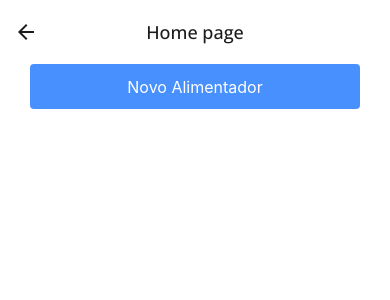
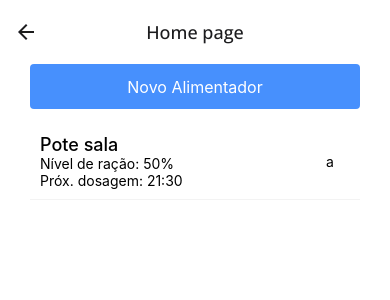
Before and after one commit to ThiagoPffer/projeto-tcc-alimentador, a React Native app: screen /HomePage in a window 390 px wide. Shown: the top 300 px of the page. Built offline with nearby package versions, Linux system fonts and the light colour scheme.

Commit message:
Firestore database; Ajustes na tela de listagem de alimentadores

```diff
--- a/package.json
+++ b/package.json
@@ -16,6 +16,7 @@
     "expo-font": "^11.1.1",
     "expo-status-bar": "~1.4.4",
     "firebase": "^9.18.0",
+    "moment": "^2.29.4",
     "react": "18.2.0",
     "react-dom": "18.2.0",
     "react-native": "0.71.3",
--- a/src/config.js
+++ b/src/config.js
@@ -1,12 +1,13 @@
-import { API_KEY, AUTH_DOMAIN, PROJECT_ID, STORAGE_BUCKET, MESSAGING_SENDER_ID, APP_ID } from '@env';
+import { API_KEY, AUTH_DOMAIN, PROJECT_ID, STORAGE_BUCKET, MESSAGING_SENDER_ID, APP_ID, DATABASE_URL } from '@env';
 
 const firebaseConfig = {
     apiKey: API_KEY,
     authDomain: AUTH_DOMAIN,
+    databaseURL: DATABASE_URL,
     projectId: PROJECT_ID,
     storageBucket: STORAGE_BUCKET,
     messagingSenderId: MESSAGING_SENDER_ID,
-    appId: APP_ID
+    appId: APP_ID,
 }
 
 export default firebaseConfig;
--- a/src/screens/HomePage.jsx
+++ b/src/screens/HomePage.jsx
@@ -1,8 +1,12 @@
-import { Button, Pressable, StyleSheet, Text, View } from "react-native"
+import { Pressable, StyleSheet, Text, View } from "react-native"
 import { getAuth } from 'firebase/auth';
 import firebaseConfig from './../config';
 import { initializeApp } from 'firebase/app';
 import defaultStyles from './../defaultStyles';
+import { child, get, getDatabase, ref } from 'firebase/database';
+import { useState } from 'react';
+import { ScrollView } from "react-native";
+import moment from "moment/moment";
 
 const HomePage = ({ navigation }) => {
 
@@ -10,10 +14,65 @@ const HomePage = ({ navigation }) => {
     const auth = getAuth();
     const currentUser = auth.currentUser;
 
-    function onNovoAlimentador() {
-        console.log(currentUser);
+    const [alimentadores, setAlimentadores] = useState([
+        {
+            id: 1,
+            apelido: 'Pote sala',
+            nivel: 50.0,
+            agendamentos: [
+                {
+                    descricao: 'Jantar',
+                    horario: '21:30',
+                    doses: 3
+                },
+                {
+                    descricao: 'Café da manhã',
+                    horario: '10:00',
+                    doses: 3
+                },
+                {
+                    descricao: 'Almoço',
+                    horario: '12:00',
+                    doses: 3
+                }
+            ],
+            status: 'CONECTADO'
+        },
+    ]);
+
+    function loadAlimentadores() {
+        const dbRef = ref(getDatabase(app));
+        get(child(dbRef, `usuarios/${currentUser.uid}/alimentadores`))
+        .then( snapshot => {
+            if (snapshot.exists()) {
+                // console.log(snapshot)
+            }
+        })
+        .catch( error => ToastAndroid.showWithGravity(error.message, ToastAndroid.SHORT, ToastAndroid.CENTER));
     }
 
+    function getNextHorarioFromAgendamentos(agendamentos) {
+        const today = moment().toLocaleString();
+        const next = agendamentos.find( agendamento => {
+            return moment(today).isBefore(moment(`${moment().toDate().toLocaleDateString()} ${agendamento.horario}`, 'DD/MM/YYYY HH:mm'));
+        });
+        return next || agendamentos.sort((a, b) => {
+            if (moment(`${moment().toDate().toLocaleDateString()} ${a.horario}`, 'DD/MM/YYYY HH:mm')
+            .isBefore(moment(`${moment().toDate().toLocaleDateString()} ${b.horario}`, 'DD/MM/YYYY HH:mm'))) {
+                return -1;
+            }
+            if (moment(`${moment().toDate().toLocaleDateString()} ${a.horario}`, 'DD/MM/YYYY HH:mm')
+            .isAfter(moment(`${moment().toDate().toLocaleDateString()} ${b.horario}`, 'DD/MM/YYYY HH:mm'))) {
+                return 1;
+            }
+            return 0;
+        })[0];
+    }
+
+    function getProximaDosagemFromAlimentador(alimentador) {
+        const nextHour = getNextHorarioFromAgendamentos(alimentador.agendamentos);
+        return nextHour.horario;
+    }
 
     return (
         <View style={styles.container}>
@@ -24,6 +83,22 @@ const HomePage = ({ navigation }) => {
                 ]} >
                 <Text style={defaultStyles.buttonText}>Novo alimentador</Text>
             </Pressable>
+            <ScrollView style={styles.listContainer}>
+                {
+                    alimentadores.map(alimentador => (
+                        <View key={alimentador.id} style={styles.listItem}>
+                            <View style={{ flex: 1 }}>
+                                <Text style={styles.listItemTitle}>{alimentador.apelido}</Text>
+                                <Text>Nível de ração: {alimentador.nivel}%</Text>
+                                <Text>Próx. dosagem: { getProximaDosagemFromAlimentador(alimentador) }</Text>
+                            </View>
+                            <View style={ styles.listItemArrow }>
+                                <Text>a</Text>
+                            </View>
+                        </View>
+                    ))
+                }
+            </ScrollView>
         </View>
     )
 }
@@ -37,6 +112,26 @@ const styles = StyleSheet.create({
         justifyContent: 'flex-start',
         gap: 15,
         paddingHorizontal: 30
+    },
+    listContainer: {
+        width: '100%'
+    },
+    listItem: {
+        flexDirection: 'row',
+        width: '100%',
+        borderBottomColor: '#f3f3f3',
+        borderBottomWidth: 1,
+        gap: 5 ,
+        padding: 10
+    },
+    listItemTitle: {
+        fontSize: 18,
+        fontWeight: '500'
+    },
+    listItemArrow: {
+        width: 40,
+        justifyContent: 'center',
+        alignItems: 'center'
     }
 });
 
--- a/src/screens/Login.jsx
+++ b/src/screens/Login.jsx
@@ -1,4 +1,4 @@
-import React from 'react';
+import React, { useEffect } from 'react';
 import { Pressable } from 'react-native';
 import { StyleSheet, Text, View, TextInput } from 'react-native';
 import defaultStyles from '../defaultStyles';
@@ -10,8 +10,17 @@ import { initializeApp } from 'firebase/app';
 const Login = ({navigation}) => {
 
     const app = initializeApp(firebaseConfig);
+    const auth = getAuth();
     const [userData, setUserData] = React.useState({ email: '', pass: '' })
     const [isConfirmButtonDisabled, setIsConfirmButtonDisabled] = React.useState(true);
+
+    useEffect(() => {
+        const currentUser = auth.currentUser;
+        console.log(currentUser);
+        if (currentUser) {
+            navigation.navigate('HomePage');
+        }
+    })
 
     function onChangeUserData(inputData) {
         let { email, pass } = inputData;
@@ -20,7 +29,6 @@ const Login = ({navigation}) => {
     }
 
     function onConfirmar() {
-        const auth = getAuth();
         signInWithEmailAndPassword(auth, userData.email, userData.pass)
             .then(credentials => {
                 console.log('Logando...', credentials)
--- a/src/screens/NewAccount.jsx
+++ b/src/screens/NewAccount.jsx
@@ -6,19 +6,24 @@ import { ScrollView } from "react-native";
 import defaultStyles from "../defaultStyles";
 import firebaseConfig from "./../config";
 import { initializeApp } from 'firebase/app';
+import { addDoc, collection, getFirestore } from 'firebase/firestore';
 
 const NewAccount = ({ navigation }) => {
 
     const app = initializeApp(firebaseConfig);
-    const [newUser, setNewUser] = useState({});
+    const [newUser, setNewUser] = useState({ alimentadores: {} });
     const [confirmPass, setConfirmPass] = useState('');
     const [isConfirmButtonDisabled, setIsConfirmButtonDisabled] = useState(true);
 
-    function onConfirmar() {
-        console.log({newUser})
+    async function onConfirmar() {
         const auth = getAuth();
+        const database = getFirestore(app);
+
         createUserWithEmailAndPassword(auth, newUser.email, newUser.pass)
             .then(credentials => {
+                delete newUser.pass;
+                newUser.uid = credentials.user.uid;
+                addDoc(collection(database, 'usuarios'), newUser);
                 ToastAndroid.showWithGravity('Conta criada com sucesso!', ToastAndroid.SHORT, ToastAndroid.CENTER);
                 navigation.navigate('HomePage');
             })
```
